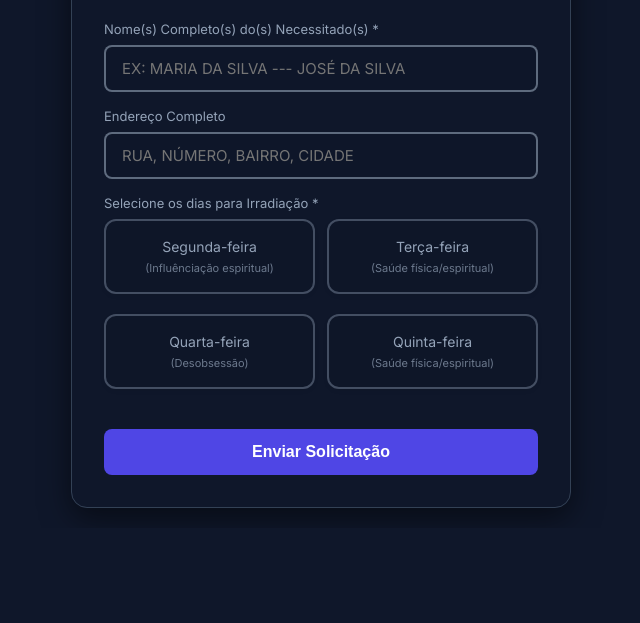
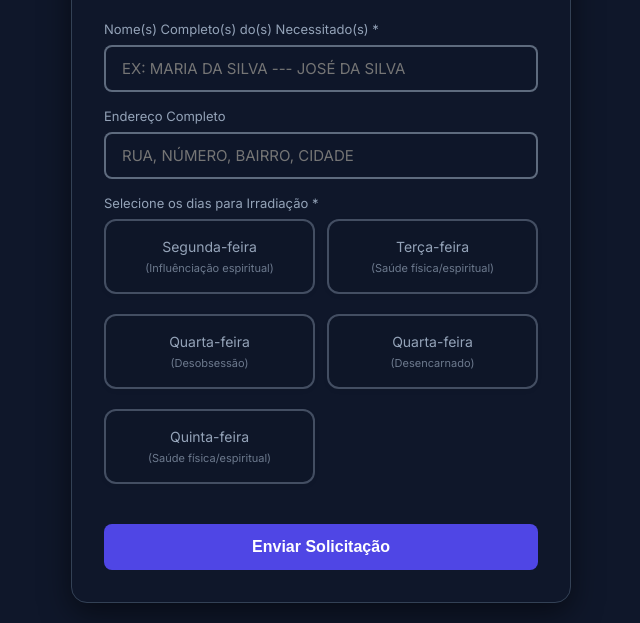
Before and after one commit to seluzdoamanha-code/comunidade-sela, a plain HTML site: page irradiacao/index.html in a window 1280 px wide. Shown: the part 369-992 px from the top of the page, without its empty margins (319-959 px from the left). Before the commit the page ends 897 px from the top, so only its background shows below. Drawn offline with nearby package versions, Linux system fonts and the light colour scheme.

Commit message:
Add files via upload

```diff
--- a/irradiacao/index.html
+++ b/irradiacao/index.html
@@ -233,6 +233,11 @@
                         <div class="tag-sub">(Desobsessão)</div>
                     </label>
                     <label class="tag-checkbox-ui" onclick="toggleSelected(this)">
+                        <input type="checkbox" class="chk-dia" value="Quarta-feira (Desencarnado)">
+                        <div class="tag-content">Quarta-feira</div>
+                        <div class="tag-sub">(Desencarnado)</div>
+                    </label>
+                    <label class="tag-checkbox-ui" onclick="toggleSelected(this)">
                         <input type="checkbox" class="chk-dia" value="Quinta-feira">
                         <div class="tag-content">Quinta-feira</div>
                         <div class="tag-sub">(Saúde física/espiritual)</div>
```
